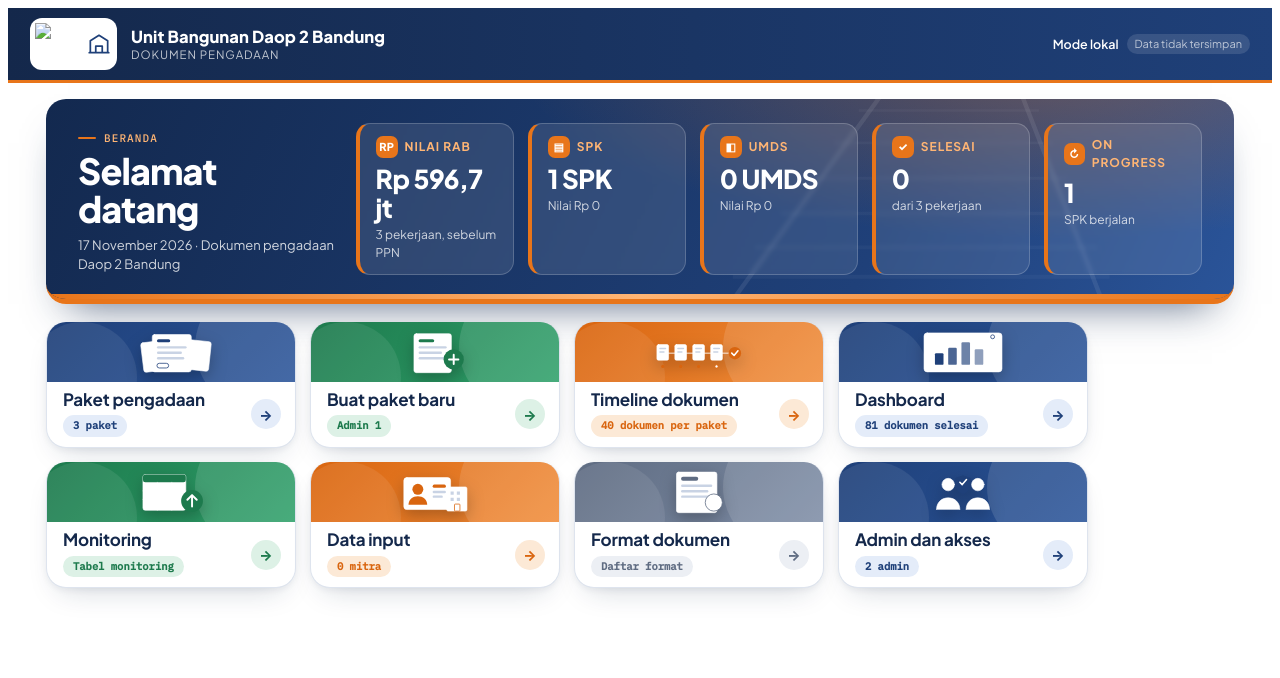
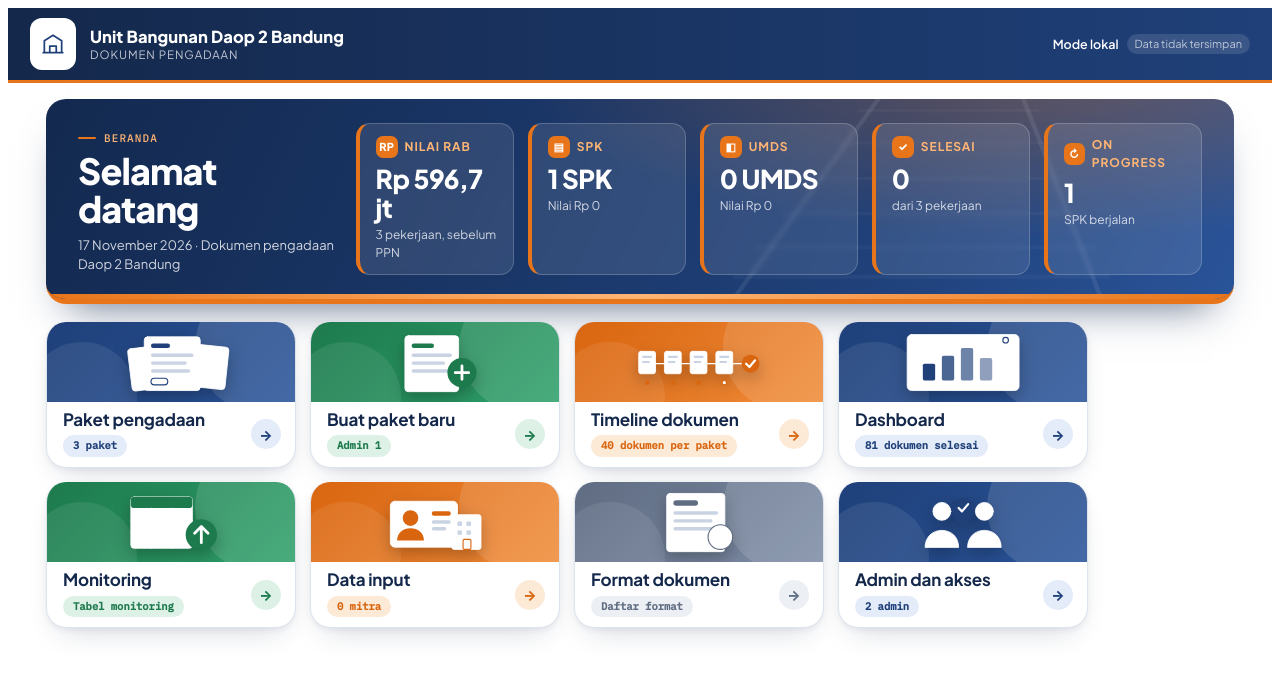
Before and after one commit to agilp/Dokumen-Pengadaan, a plain HTML site: page index.html in a window 1280 px wide. Drawn offline with Linux system fonts and the light colour scheme.

Commit message:
Ikon kartu menu tidak gepeng; perbaiki gambar logo kosong di header
Co-Authored-By: Claude Sonnet 5.5 <noreply@anthropic.com>
Claude-Session: https://claude.ai/code/session_01JoRQ9DzH9vdHikVP6n6hCv

```diff
--- a/index.html
+++ b/index.html
@@ -36,7 +36,7 @@ button,input,select,textarea{font:inherit;color:inherit}
 .brand span{font-size:11.5px;letter-spacing:.08em;text-transform:uppercase;color:rgba(255,255,255,.72);line-height:1.2}
 .logo{display:flex;align-items:center;justify-content:center;min-width:46px;width:auto;height:52px;flex:none;border:1px solid rgba(255,255,255,.45);border-radius:12px;background:#fff;cursor:pointer;overflow:hidden;padding:4px}
 .logo:hover,.logo:focus-within{border-color:var(--brand)}
-.logo img{height:100%;width:auto;max-width:160px;object-fit:contain;display:block}
+.logo img[hidden]{display:none}.logo img{height:100%;width:auto;max-width:160px;object-fit:contain;display:block}.logo img[hidden]{display:none}
 .logo svg{width:26px;height:26px;stroke:var(--navy2);fill:none;stroke-width:1.6;stroke-linecap:round;stroke-linejoin:round}
 .crumb{color:rgba(255,255,255,.78);font-size:13px}
 .sp{flex:1}
@@ -106,7 +106,7 @@ body.homev .wrap{max-width:none;padding-inline:22px;padding-top:16px}
  body.homev .hstat{padding:12px 16px;border-radius:14px}
  body.homev .hstat b{font-size:24px}
  body.homev .hstat .hl{font-size:12px}
- body.homev .art{flex:0 0 auto;height:60px;min-height:0}
+ body.homev .art{flex:0 0 auto;height:80px;min-height:0}
  body.homev .art svg{max-width:150px;height:64px}
  body.homev .tile h3{font-size:16px}
  body.homev .tb{padding:10px 16px 12px;flex:0 0 auto}
@@ -125,10 +125,10 @@ body.homev .hstat:hover{transform:translateY(-3px);background:rgba(255,255,255,.
 body.homev .hstat b{font-size:26px;margin-top:4px}
 .t-a{--hue2:#2A5499}.t-o{--hue2:#2FA06A}.t-w{--hue2:#F08C3A}.t-s{--hue2:#7E8DA6}
 .t-a{--hue:#1F4079}.t-o{--hue:#1D7A4D}.t-w{--hue:#D9650F}.t-s{--hue:#5F6C82}
-body.homev .art{background:linear-gradient(135deg,var(--hue) 0%,var(--hue2) 100%);border-bottom:0;position:relative;overflow:hidden;height:60px;padding:0;align-items:center}
+body.homev .art{background:linear-gradient(135deg,var(--hue) 0%,var(--hue2) 100%);border-bottom:0;position:relative;overflow:hidden;height:80px;padding:0;align-items:center}
 body.homev .art::before{content:"";position:absolute;right:-30px;top:-40px;width:130px;height:130px;border-radius:50%;background:rgba(255,255,255,.12)}
 body.homev .art::after{content:"";position:absolute;left:-20px;bottom:-50px;width:110px;height:110px;border-radius:50%;background:rgba(255,255,255,.08)}
-body.homev .art svg{position:relative;z-index:1;height:46px;max-width:100px;filter:drop-shadow(0 6px 8px rgba(0,0,0,.25))}
+body.homev .art svg{position:relative;z-index:1;height:66px;width:auto;max-width:140px;filter:drop-shadow(0 6px 8px rgba(0,0,0,.25))}
 body.homev .art .s{stroke:#fff;stroke-width:1.5}
 body.homev .art .l{stroke:#fff;stroke-width:2.2}
 body.homev .art .h{fill:var(--hue)}
```
